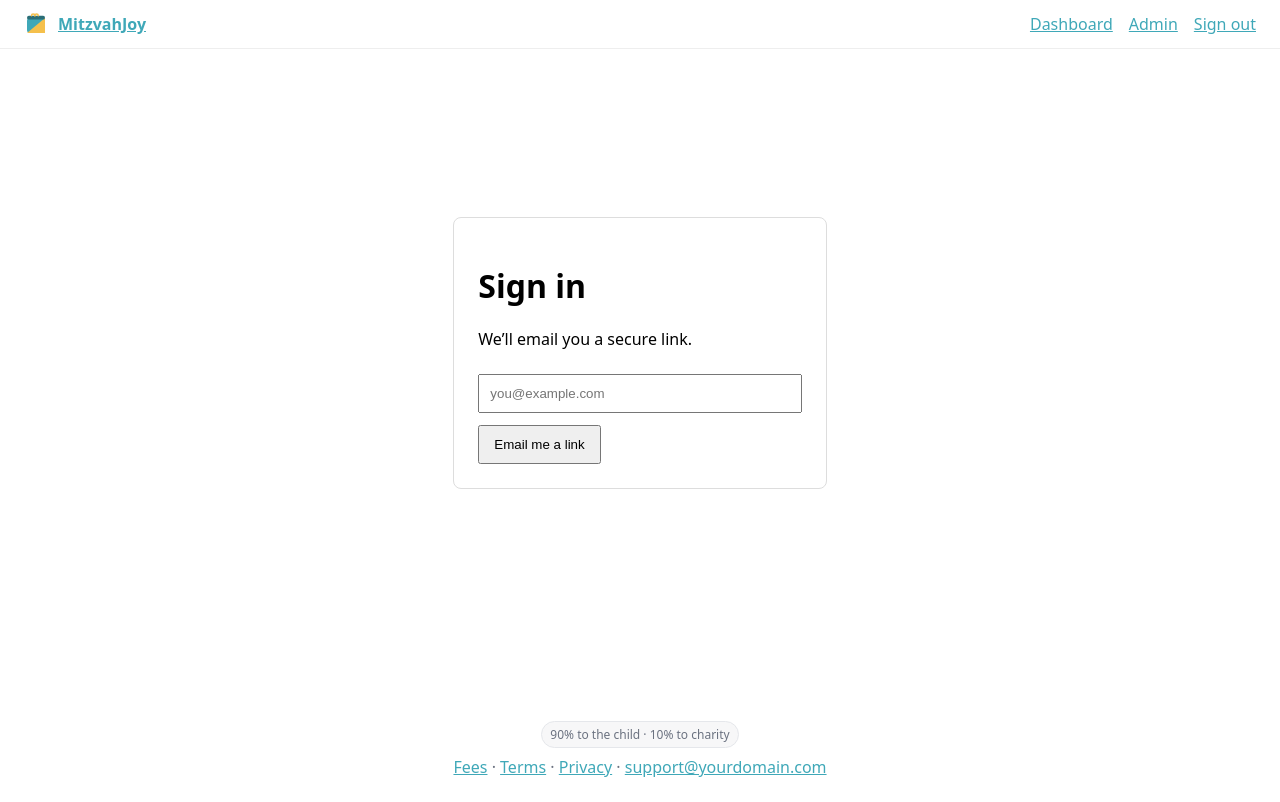
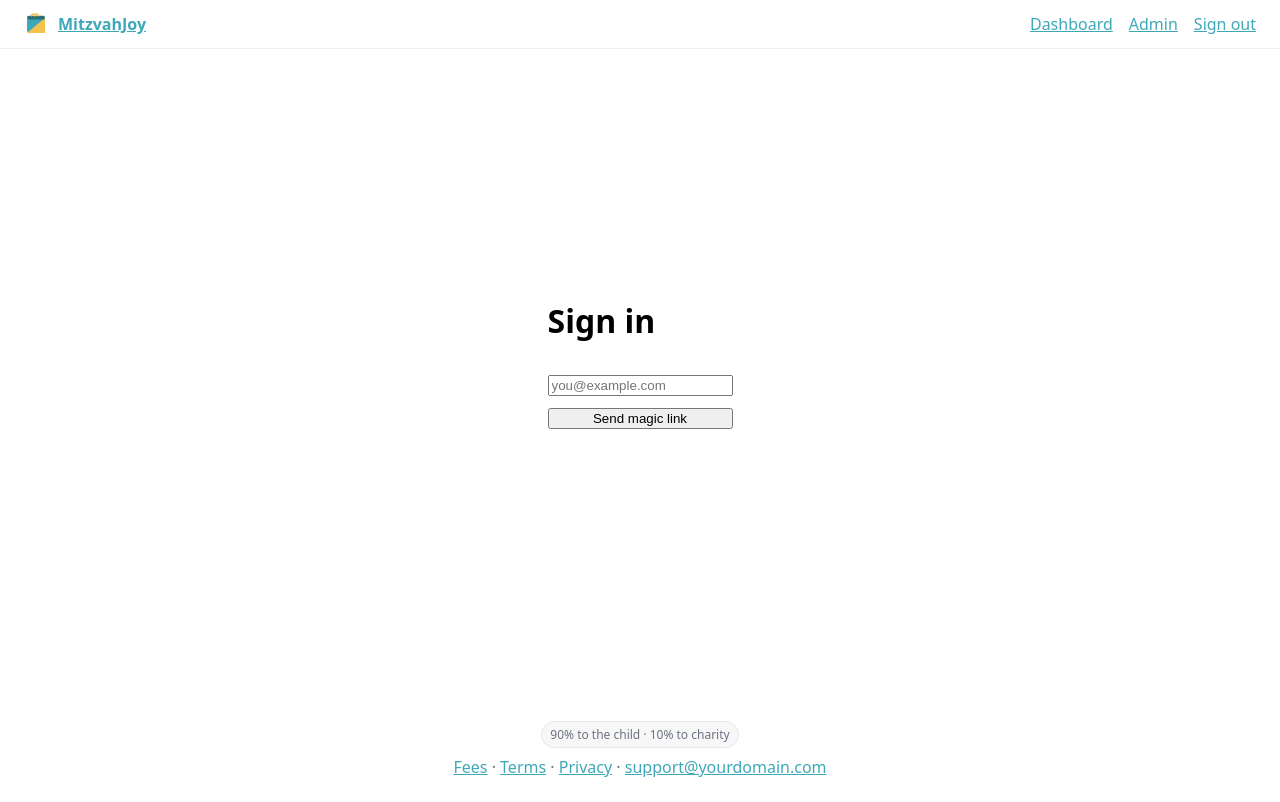
Before and after one commit to mhershberg78/MitzvahJoy, a Next.js app: page /signin in a window 1280 px wide. Built offline with nearby package versions, Linux system fonts and the light colour scheme.

Commit message:
Update page.tsx

```diff
--- a/src/app/signin/page.tsx
+++ b/src/app/signin/page.tsx
@@ -1,17 +1,29 @@
-export const dynamic = "force-dynamic";
 'use client';
-import { signIn } from "next-auth/react";
-import { useState } from "react";
-export default function SignIn(){
-  const [email,setEmail]=useState("");
-  return (<main style={{display:'grid',placeItems:'center',minHeight:'70vh'}}>
-    <div style={{border:'1px solid #ddd', padding:24, borderRadius:8, minWidth:320}}>
-      <h1>Sign in</h1>
-      <p>We’ll email you a secure link.</p>
-      <form onSubmit={async e=>{e.preventDefault(); await signIn('email',{ email })}}>
-        <input type="email" value={email} onChange={e=>setEmail(e.target.value)} required placeholder="you@example.com" style={{width:'100%', padding:10, marginTop:8}}/>
-        <button type="submit" style={{marginTop:12, padding:'10px 14px'}}>Email me a link</button>
+
+import { signIn } from 'next-auth/react';
+import { useState } from 'react';
+
+export default function SignIn() {
+  const [email, setEmail] = useState('');
+
+  async function handleSubmit(e: React.FormEvent<HTMLFormElement>) {
+    e.preventDefault();
+    await signIn('email', { email, callbackUrl: '/' });
+  }
+
+  return (
+    <main style={{ display: 'grid', placeItems: 'center', minHeight: '70vh' }}>
+      <form onSubmit={handleSubmit} style={{ display: 'grid', gap: 12 }}>
+        <h1>Sign in</h1>
+        <input
+          type="email"
+          value={email}
+          onChange={(e) => setEmail(e.target.value)}
+          placeholder="you@example.com"
+          required
+        />
+        <button type="submit">Send magic link</button>
       </form>
-    </div>
-  </main>);
+    </main>
+  );
 }
```
